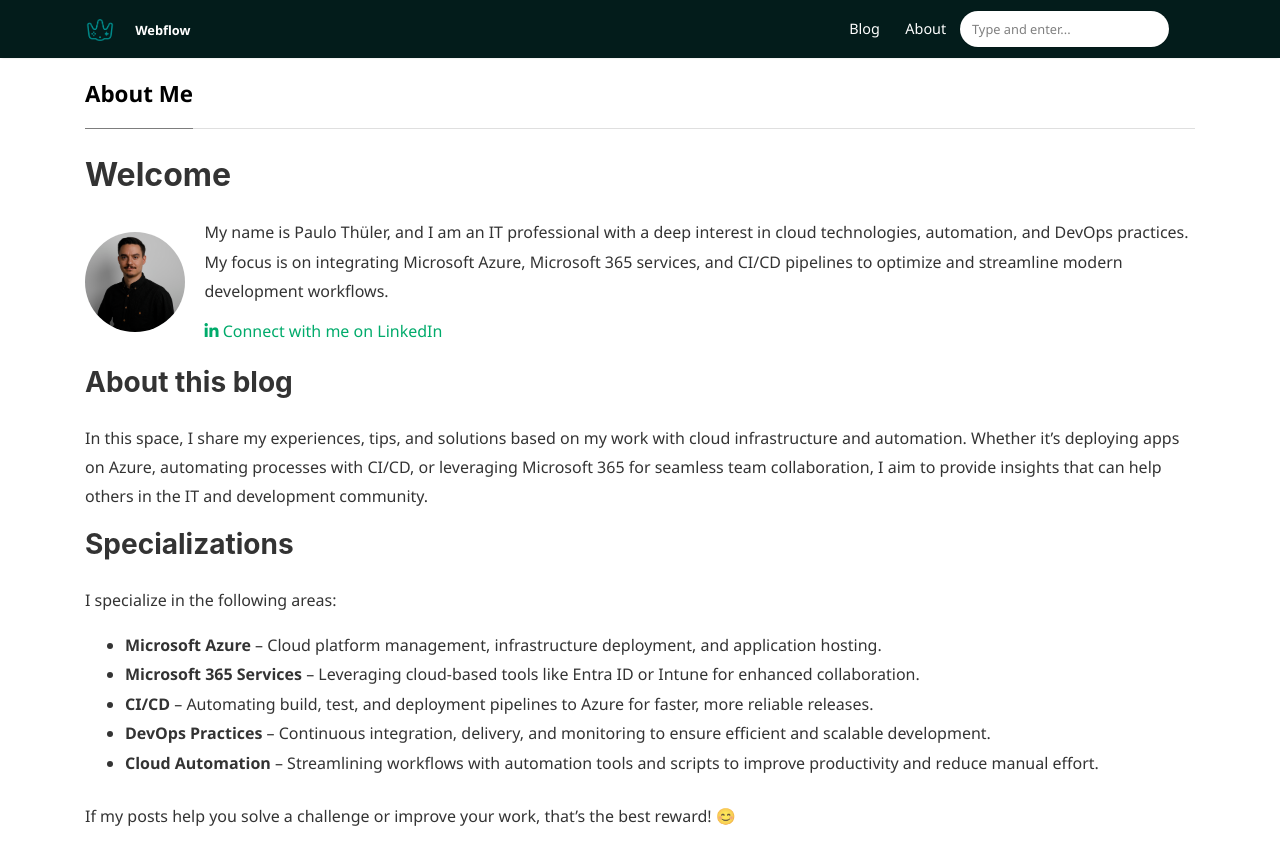
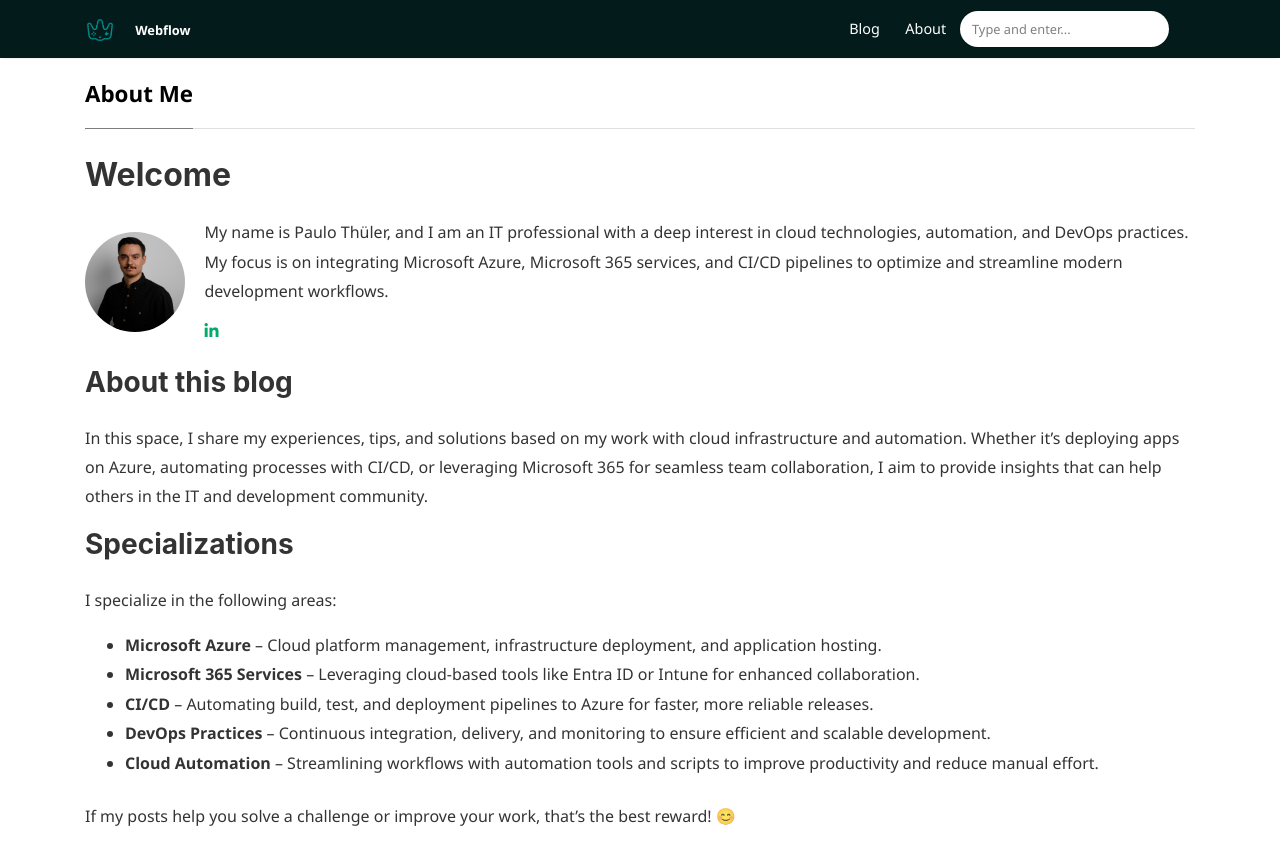
Before and after one commit to webflow-development/webflow.github.io, a Jekyll site: the page built from _pages/about.md, in a window 1280 px wide. Shown: the top 865 px of the page. Built offline with Jekyll 4.4.1, drawn with Linux system fonts in a browser that asks for light colours; nearby versions of some CDN libraries.

Commit message:
fix about me linked in link

```diff
--- a/_pages/about.md
+++ b/_pages/about.md
@@ -11,8 +11,8 @@
     <div>
         My name is Paulo Thüler, and I am an IT professional with a deep interest in cloud technologies, automation, and DevOps practices. My focus is on integrating Microsoft Azure, Microsoft 365 services, and CI/CD pipelines to optimize and streamline modern development workflows.
         <div style="margin-top: 10px;">
-            <a target="_blank" href="https://www.linkedin.com/in/paulothuler" onclick="window.open(this.href, 'width=550,height=435');return false;">
-                <i class="fab fa-linkedin-in"></i> Connect with me on LinkedIn
+            <a target="_blank" href="https://www.linkedin.com/in/paulo-th%C3%BCler-686441109/" onclick="window.open(this.href, 'width=550,height=435');return false;">
+                <i class="fab fa-linkedin-in"></i>
             </a>
         </div>
     </div>
```
